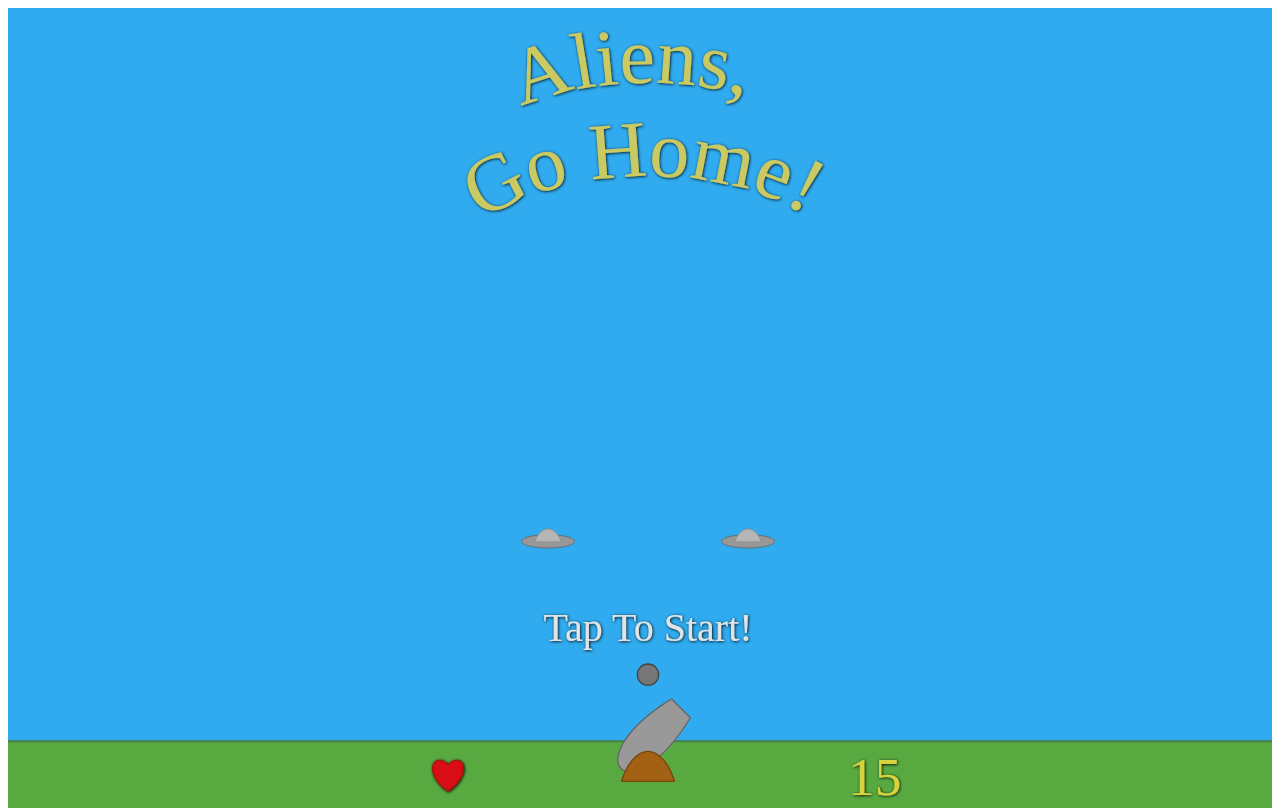
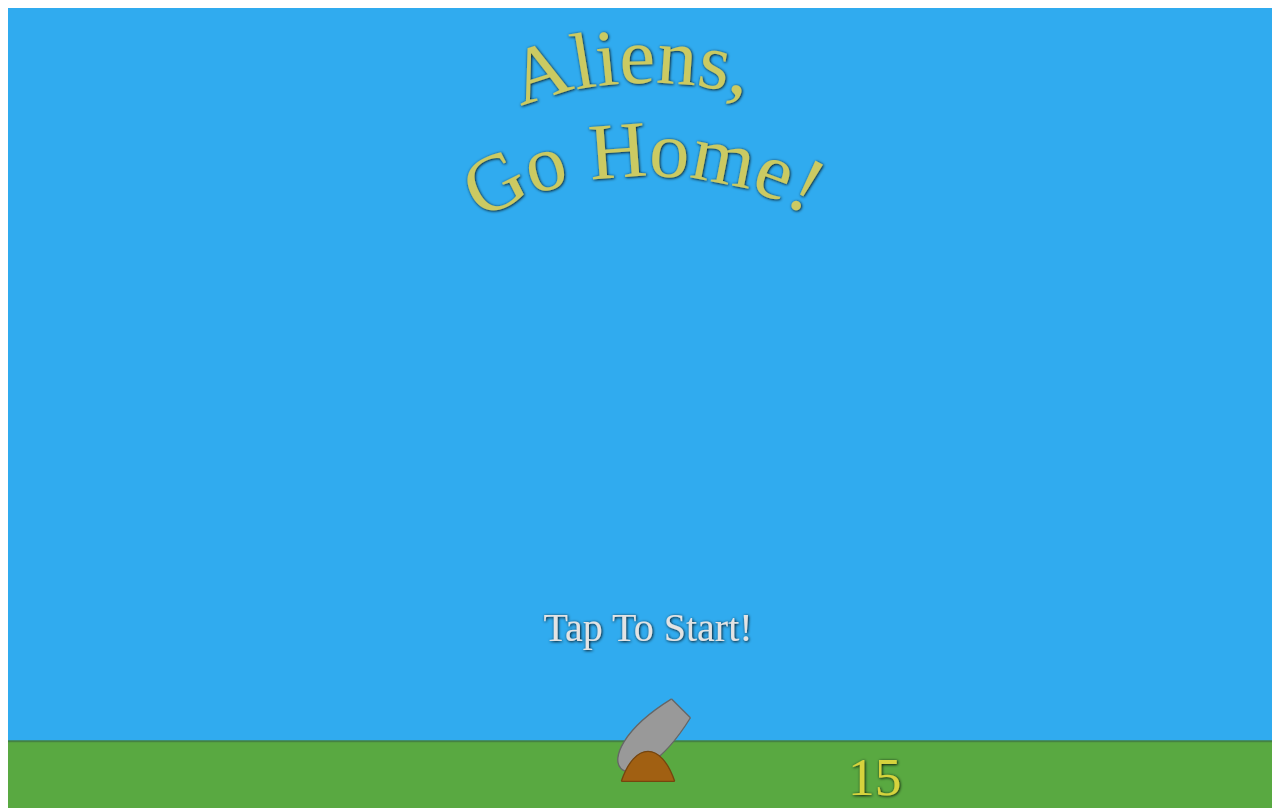
Before and after one commit to kgpax/react-game, a React (Create React App) app: page / in a window 1280 px wide. Built offline with nearby package versions, Linux system fonts and the light colour scheme; a web font is replaced by a local one.

Commit message:
Added "start game" action

```diff
--- a/src/App.js
+++ b/src/App.js
@@ -25,6 +25,8 @@ class App extends Component {
     return (
       <Canvas
         angle={this.props.angle}
+        gameState={this.props.gameState}
+        startGame={this.props.startGame}
         trackMouse={event => this.trackMouse(event)}
       />
     );
@@ -39,7 +41,13 @@ class App extends Component {
 
 App.propTypes = {
   angle: PropTypes.number.isRequired,
-  moveObjects: PropTypes.func.isRequired
+  gameState: PropTypes.shape({
+    started: PropTypes.bool.isRequired,
+    kills: PropTypes.number.isRequired,
+    lives: PropTypes.number.isRequired
+  }).isRequired,
+  moveObjects: PropTypes.func.isRequired,
+  startGame: PropTypes.func.isRequired
 };
 
 export default App;
--- a/src/actions/index.js
+++ b/src/actions/index.js
@@ -1,6 +1,11 @@
 export const MOVE_OBJECTS = "MOVE_OBJECTS";
+export const START_GAME = "START_GAME";
 
 export const moveObjects = mousePosition => ({
   type: MOVE_OBJECTS,
   mousePosition
 });
+
+export const startGame = () => ({
+  type: START_GAME
+});
--- a/src/components/Canvas.jsx
+++ b/src/components/Canvas.jsx
@@ -5,7 +5,6 @@ import Sky from "./Sky";
 import Ground from "./Ground";
 import CannonBase from "./CannonBase";
 import CannonPipe from "./CannonPipe";
-import CannonBall from "./CannonBall";
 import CurrentScore from "./CurrentScore";
 import FlyingObject from "./FlyingObject";
 import Heart from "./Heart";
@@ -35,22 +34,37 @@ const Canvas = props => {
       </defs>
       <Sky />
       <Ground />
-      <CannonBall position={{ x: 0, y: -100 }} />
       <CannonPipe rotation={props.angle} />
       <CannonBase />
       <CurrentScore score={15} />
-      <FlyingObject position={{ x: -150, y: -300 }} />
-      <FlyingObject position={{ x: 150, y: -300 }} />
-      <Heart position={{ x: -300, y: 35 }} />
-      <StartGame onClick={() => {}} />
-      <Title />
+
+      {!props.gameState.started && (
+        <g>
+          <StartGame onClick={() => props.startGame()} />
+          <Title />
+        </g>
+      )}
+
+      {props.gameState.started && (
+        <g>
+          <FlyingObject position={{ x: -150, y: -300 }} />
+          <FlyingObject position={{ x: 150, y: -300 }} />
+          <Heart position={{ x: -300, y: 35 }} />
+        </g>
+      )}
     </svg>
   );
 };
 
 Canvas.propTypes = {
   angle: PropTypes.number.isRequired,
-  trackMouse: PropTypes.func.isRequired
+  gameState: PropTypes.shape({
+    started: PropTypes.bool.isRequired,
+    kills: PropTypes.number.isRequired,
+    lives: PropTypes.number.isRequired
+  }).isRequired,
+  trackMouse: PropTypes.func.isRequired,
+  startGame: PropTypes.func.isRequired
 };
 
 export default Canvas;
--- a/src/containers/Game.js
+++ b/src/containers/Game.js
@@ -1,14 +1,18 @@
 import { connect } from "react-redux";
 import App from "../App";
-import { moveObjects } from "../actions";
+import { moveObjects, startGame } from "../actions";
 
 const mapStateToProps = state => ({
-  angle: state.angle
+  angle: state.angle,
+  gameState: state.gameState
 });
 
 const mapDispatchToProps = dispatch => ({
   moveObjects: mousePosition => {
     dispatch(moveObjects(mousePosition));
+  },
+  startGame: () => {
+    dispatch(startGame());
   }
 });
 
--- a/src/reducers/index.js
+++ b/src/reducers/index.js
@@ -1,14 +1,24 @@
-import { MOVE_OBJECTS } from "../actions";
+import { MOVE_OBJECTS, START_GAME } from "../actions";
 import moveObjects from "./moveObjects";
+import startGame from "./startGame";
+
+const initialGameState = {
+  started: false,
+  kills: 0,
+  lives: 3
+};
 
 const initialState = {
-  angle: 45
+  angle: 45,
+  gameState: initialGameState
 };
 
 function reducer(state = initialState, action) {
   switch (action.type) {
     case MOVE_OBJECTS:
       return moveObjects(state, action);
+    case START_GAME:
+      return startGame(state, initialGameState);
     default:
       return state;
   }
--- /dev/null
+++ b/src/reducers/startGame.js
@@ -0,0 +1,9 @@
+export default (state, initialGameState) => {
+  return {
+    ...state,
+    gameState: {
+      ...initialGameState,
+      started: true
+    }
+  };
+};
```
